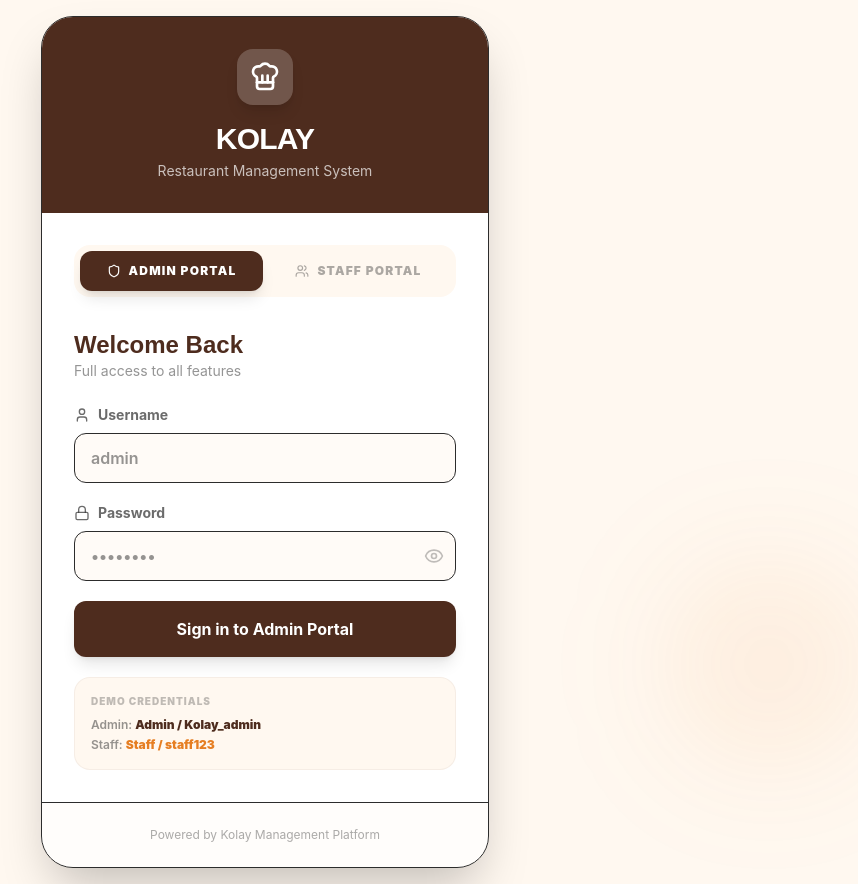
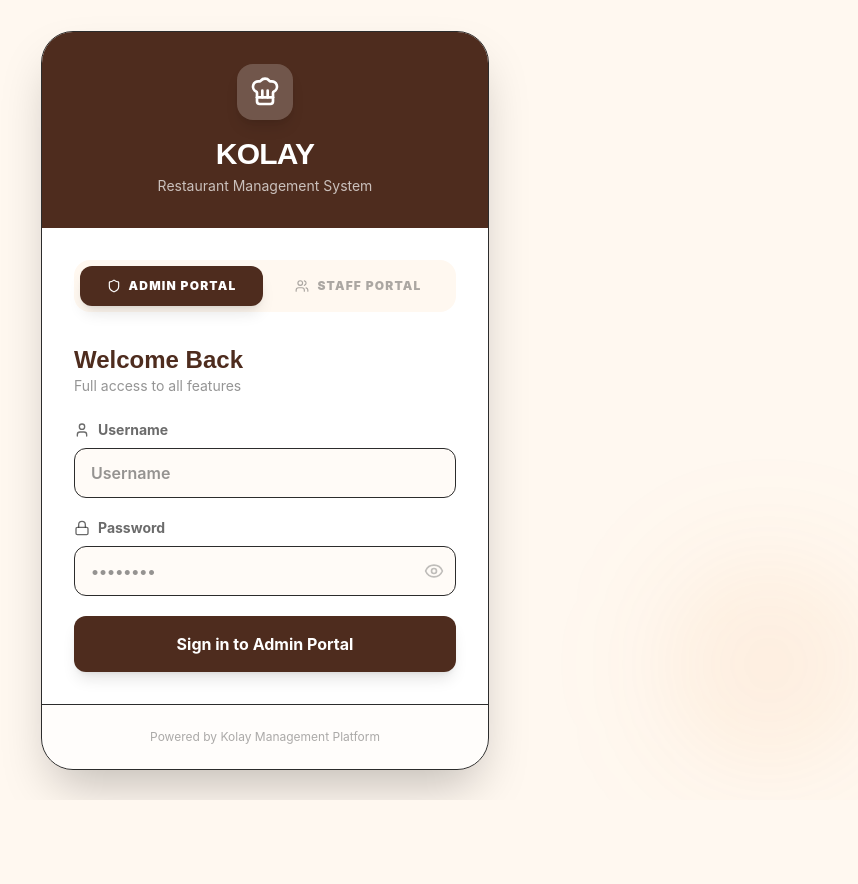
Before and after one commit to Fidelkyalo/Kolay-Restaurant, a React (Vite) app in the folder web/: page /login in a window 1280 px wide. Shown: the whole page, without its empty margins (375-1233 px from the left). After the commit the page ends 800 px from the top, so only its background shows below. Built offline with nearby package versions, Linux system fonts and the light colour scheme; no server answers.

Commit message:
Remove credential hints from login page

```diff
--- a/web/src/pages/Login.jsx
+++ b/web/src/pages/Login.jsx
@@ -99,7 +99,7 @@ const Login = () => {
                                 required
                                 autoComplete="username"
                                 className="w-full px-4 py-3 bg-bg-cream/50 border border-cream rounded-xl focus:ring-2 focus:ring-secondary focus:border-transparent transition-all outline-none font-semibold"
-                                placeholder={portal === 'admin' ? 'admin' : 'staff'}
+                                placeholder="Username"
                                 value={formData.username}
                                 onChange={e => setFormData({ ...formData, username: e.target.value })}
                             />
@@ -135,12 +135,7 @@ const Login = () => {
                         </button>
                     </form>
 
-                    {/* Hint for demo */}
-                    <div className="mt-5 p-4 bg-bg-cream rounded-2xl border border-primary/5">
-                        <p className="text-[10px] font-black uppercase text-charcoal/30 tracking-widest mb-2">Demo Credentials</p>
-                        <p className="text-xs text-charcoal/50 font-semibold">Admin: <span className="font-black text-primary">Admin / Kolay_admin</span></p>
-                        <p className="text-xs text-charcoal/50 font-semibold mt-1">Staff: <span className="font-black text-secondary">Staff / staff123</span></p>
-                    </div>
+                    {/* Demo credentials hint removed */}
                 </div>
 
                 <div className="p-6 bg-bg-cream/30 border-t border-cream flex justify-center">
```
